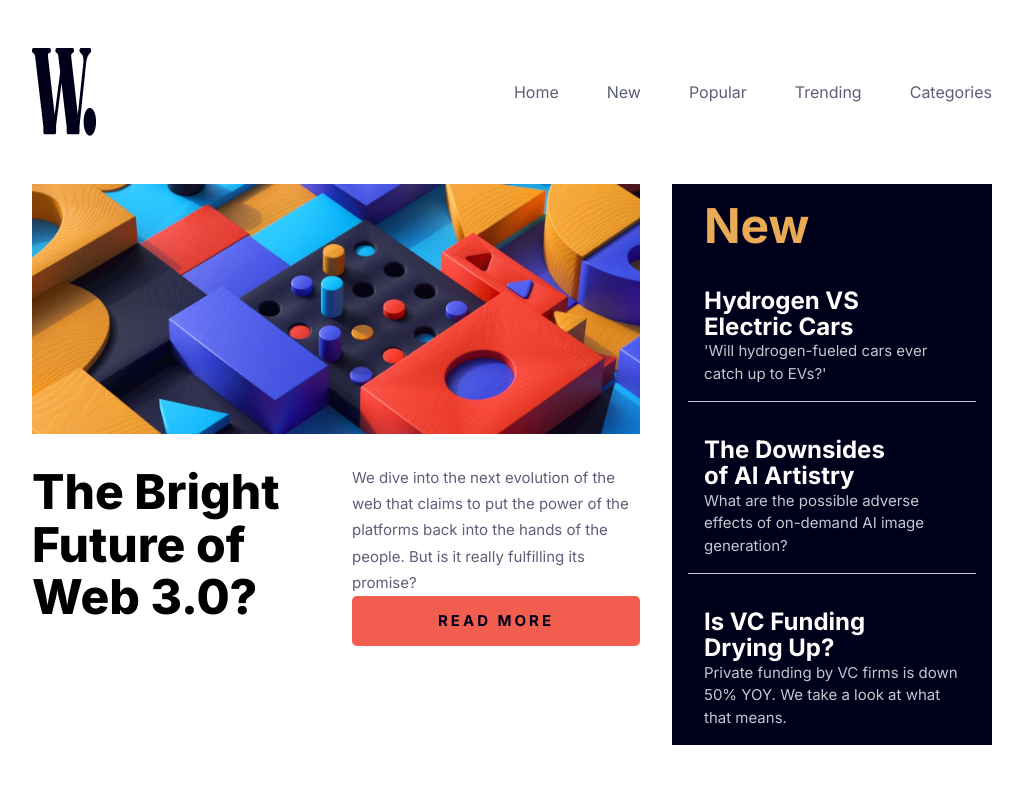
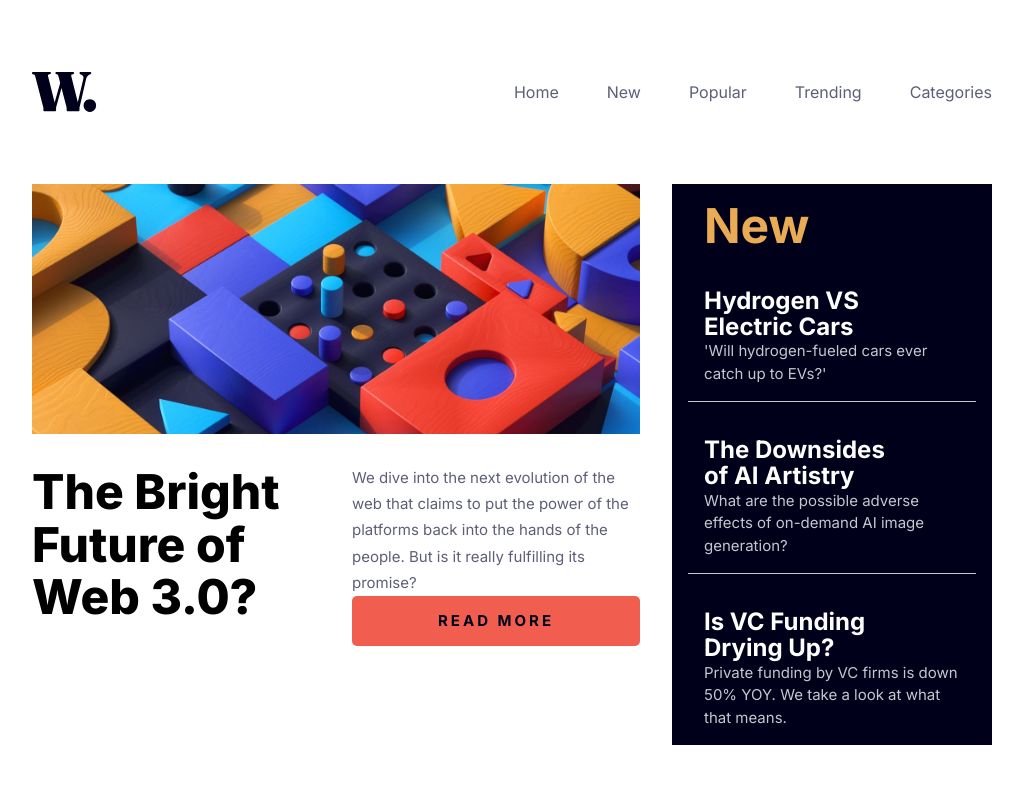
Before and after one commit to Chris-Wagg-Frontend-Mentor-Projects/news-homepage, a Next.js app: page / in a window 1280 px wide. Shown: the top 791 px of the page, without its empty margins (128-1151 px from the left). Built offline with nearby package versions, Linux system fonts and the light colour scheme.

Commit message:
nav bar logo soze issues fixed

```diff
--- a/src/app/globals.css
+++ b/src/app/globals.css
@@ -106,6 +106,10 @@ html {
 }
 
 /* utility classes */
+
+.logo-svg {
+	align-self: center;
+}
 
 ul {
 	margin: 0;
--- a/src/app/page.js
+++ b/src/app/page.js
@@ -13,7 +13,7 @@ export default function Home() {
 						Skip to main content
 					</a>
 
-					<img src='./logo.svg' alt='' />
+					<img src='./logo.svg' alt='' className='logo-svg' />
 					<DesktopNav />
 				</header>
 				<main className='main-container'>
```
